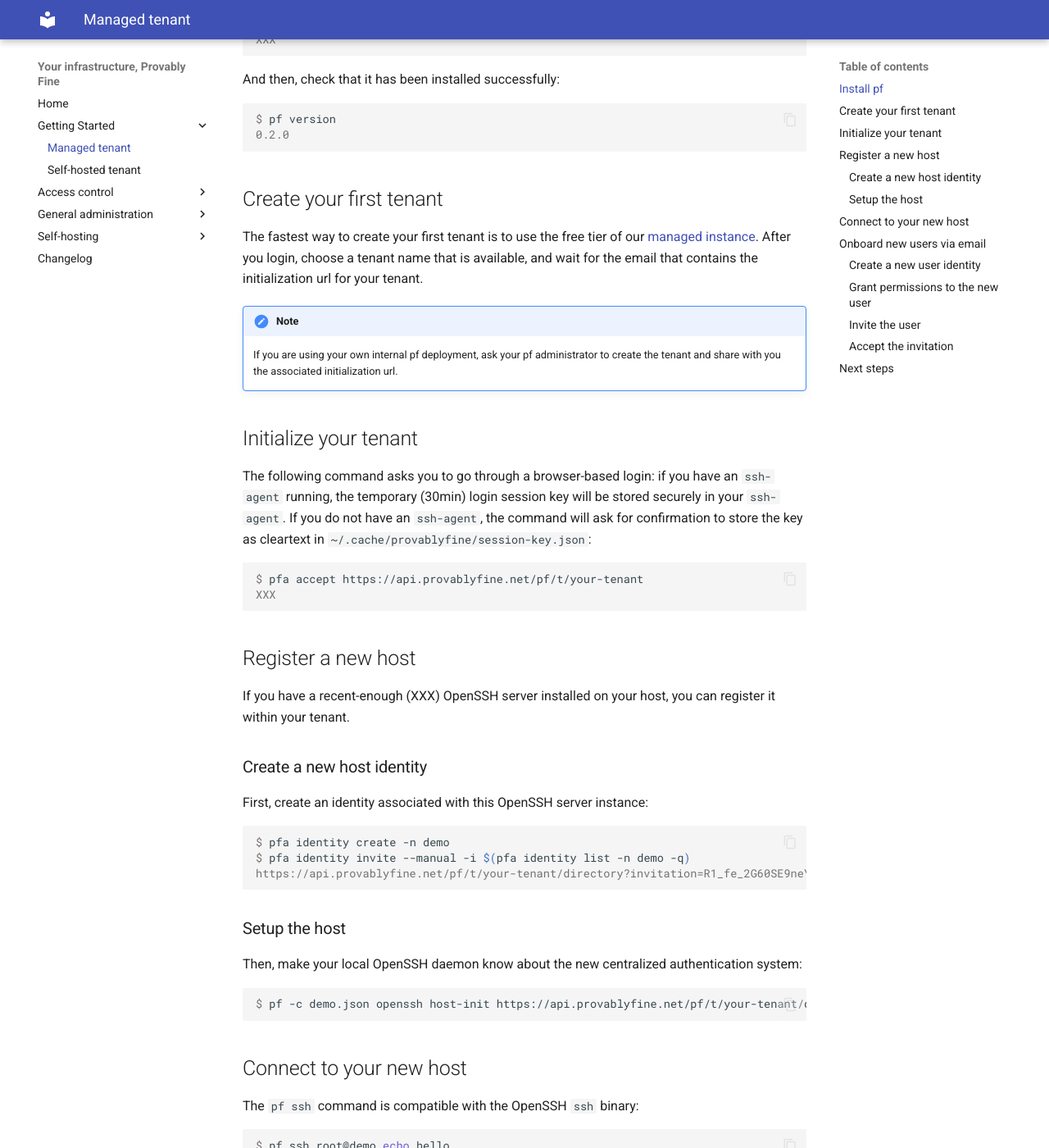
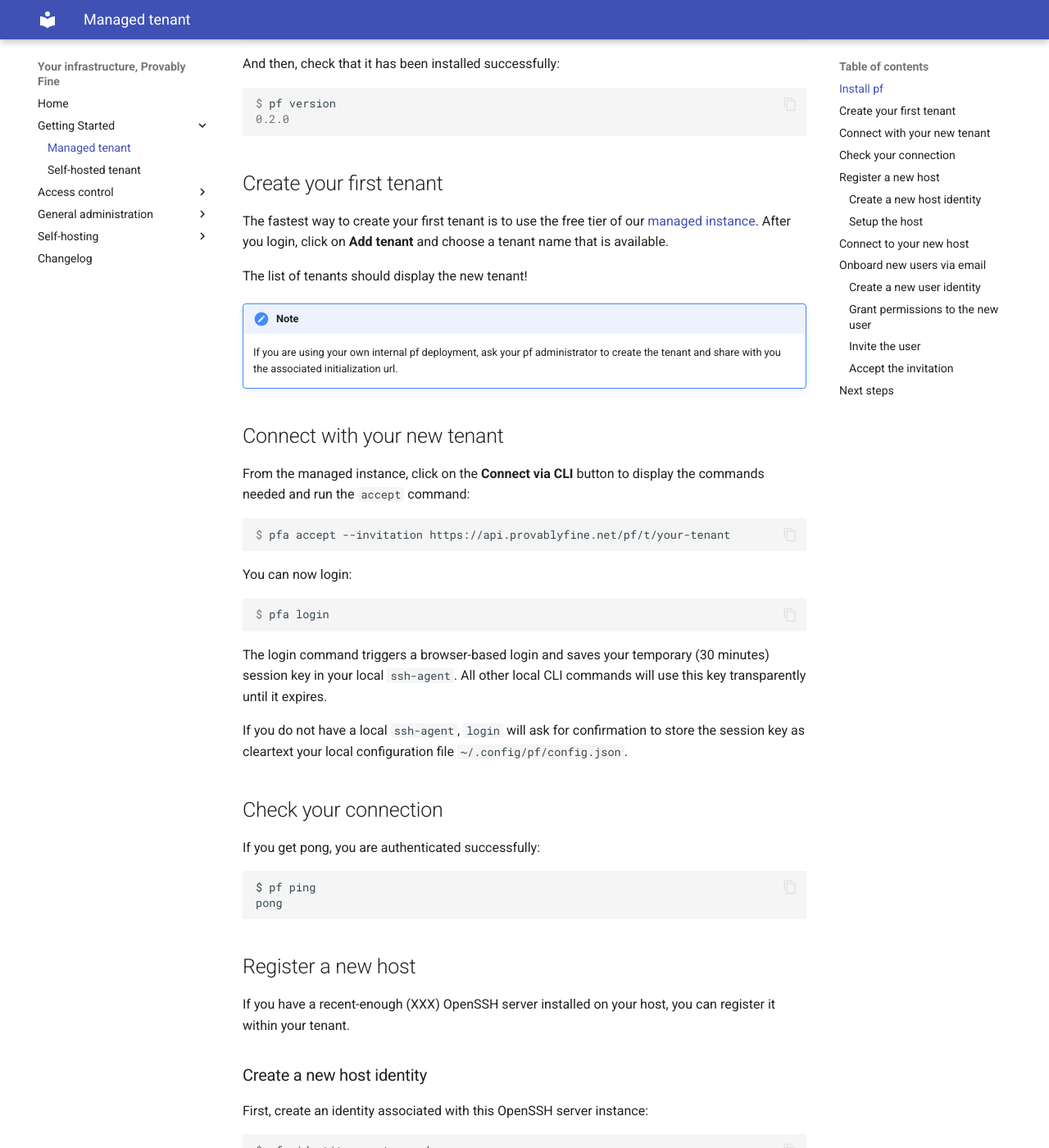
Before and after one commit to provablyfine/pf, an MkDocs documentation site: the page built from docs/getting-started.md, in a window 1280 px wide and 1400 px high, scrolled down 263 px. Shown: the whole window at 82% size. Built offline with MkDocs 1.6.1 and Material for MkDocs 9.7.7, drawn with Linux system fonts in a browser that asks for light colours; comment, search, counter and statistics services are not loaded; the version menu is left out.

Commit message:
update documentation

````diff
--- a/docs/getting-started.md
+++ b/docs/getting-started.md
@@ -5,8 +5,7 @@
 We recommend to use `pipx` to install pf. From a terminal, run this command:
 
 ```console
-$ pipx install --user provablyfine
-XXX
+$ pipx install provablyfine
 ```
 
 And then, check that it has been installed successfully:
@@ -18,25 +17,44 @@
 ## Create your first tenant
 
 The fastest way to create your first tenant is to use the free tier of our
-[managed instance](https://pf.provablyfine.net/). After you login,
-choose a tenant name that is available, and wait for the email that contains
-the initialization url for your tenant.
+[managed instance](https://app.provablyfine.net/). After you login, click on
+**Add tenant** and choose a tenant name that is available.
+
+The list of tenants should display the new tenant!
 
 !!! note
     If you are using your own internal pf deployment, ask your pf administrator
     to create the tenant and share with you the associated initialization url.
 
-## Initialize your tenant
+## Connect with your new tenant
 
-The following command asks you to go through a browser-based login: if you
-have an `ssh-agent` running, the temporary (30min) login session key will be
-stored securely in your `ssh-agent`. If you do not have an `ssh-agent`, the command
-will ask for confirmation to store the key as cleartext in
-`~/.cache/provablyfine/session-key.json`:
+From the managed instance, click on the **Connect via CLI** button to display the
+commands needed and run the `accept` command:
 ```console
-$ pfa accept https://api.provablyfine.net/pf/t/your-tenant
-XXX
+$ pfa accept --invitation https://api.provablyfine.net/pf/t/your-tenant
 ```
+
+You can now login:
+```console
+$ pfa login
+```
+
+The login command triggers a browser-based login and saves your temporary (30
+minutes) session key in your local `ssh-agent`. All other local CLI commands will
+use this key transparently until it expires.
+
+If you do not have a local `ssh-agent`, `login` will ask for confirmation
+to store the session key as cleartext your local configuration file
+`~/.config/pf/config.json`.
+
+## Check your connection
+
+If you get pong, you are authenticated successfully:
+```
+$ pf ping
+pong
+```
+
 ## Register a new host
 
 If you have a recent-enough (XXX) OpenSSH server installed on your host, you can register
````
